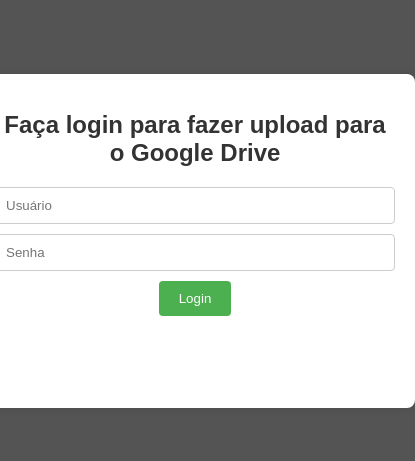
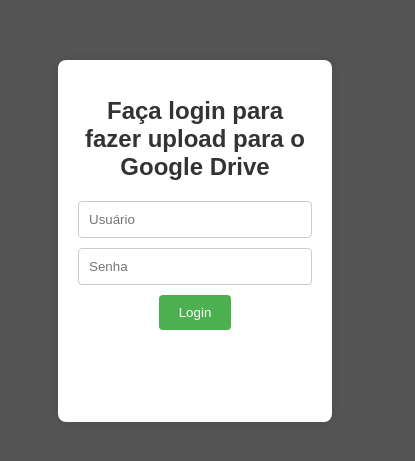
Before and after one commit to Filmes12/upload_bco, a website: page index.html in a window 390 px wide. Shown: the part 181-642 px from the top of the page, 415 px wide, since content can reach past the window. Drawn offline with Linux system fonts and the light colour scheme.

Commit message:
Update index.html

```diff
--- a/index.html
+++ b/index.html
@@ -72,10 +72,6 @@
   overflow: hidden;
   display: none; /* Inicialmente escondido */
 }
-    .hidden {
-  display: none;
-}
-
 
 .progress-bar {
   width: 0%;
@@ -83,6 +79,7 @@
   background-color: #4CAF50;
   transition: width 0.3s;
 }
+
 .loader {
   --size-loader: 50px;
   --size-orbe: 10px;
@@ -114,8 +111,7 @@
 }
 
 @keyframes orbit7456 {
-  0% {
-  }
+  0% {}
 
   80% {
     transform: rotate(360deg);
@@ -125,14 +121,26 @@
     transform: rotate(360deg);
   }
 }
+
 .text1 {
   color: gold;
   text-align: left;
 }
+
 #gifs {
   max-width: 100px;
   max-height: auto;
 }
+
+/* Media query para telas menores que 400px */
+@media (max-width: 400px) {
+  .login-container, .upload-container {
+    width: 60%; /* Reduz a largura para ocupar a maior parte da tela */
+    margin: 0 auto; /* Centraliza horizontalmente */
+  }
+}
+
+
   </style>
 </head>
 <body>
```
Lines whose indentation alone changed are shown as unchanged.
